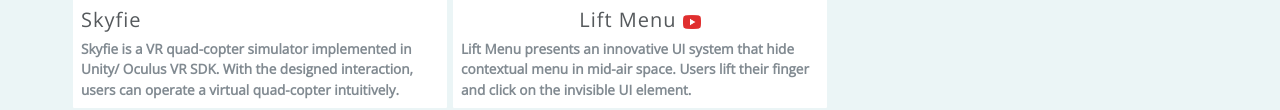
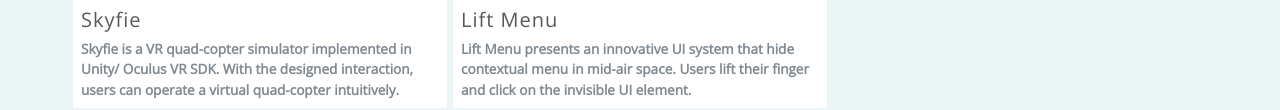
Before and after one commit to ObieChen/portfolio, a plain HTML site: page index.html in a window 1280 px wide. Shown: the part 1206-1316 px from the top of the page. Drawn offline with nearby package versions, Linux system fonts and the light colour scheme; a script that the page names is missing.

Commit message:
add liftmenu into files 8

```diff
--- a/index.html
+++ b/index.html
@@ -77,7 +77,8 @@
           <div class="col-md-4 card">
             <!-- <img class="img-responsive" src="images/portfolio/liftmenu.png" alt="Card image cap"> -->
             <a href="#LiftMenu"><div class="auto-crop-image" id="LiftMenu"></div></a>
-            <a href="files/liftmenu.pdf"><h5>Lift Menu  <a href="files/liftmenu.mov"><img src="images/general/youtube.png" width="18px" height="18px"></a></h5></a>
+            <a href="files/liftmenu.pdf"><h5>Lift Menu</h5></a>
+              <!-- <a href="files/liftmenu.mov"><img src="images/general/youtube.png" width="18px" height="18px"></a> -->
             <p class="card-text">Lift Menu presents an innovative UI system that hide contextual menu in mid-air space. Users lift their finger and click on the invisible UI element.</p>
           </div>
           <!-- <div class="col-md-4 card">
```
